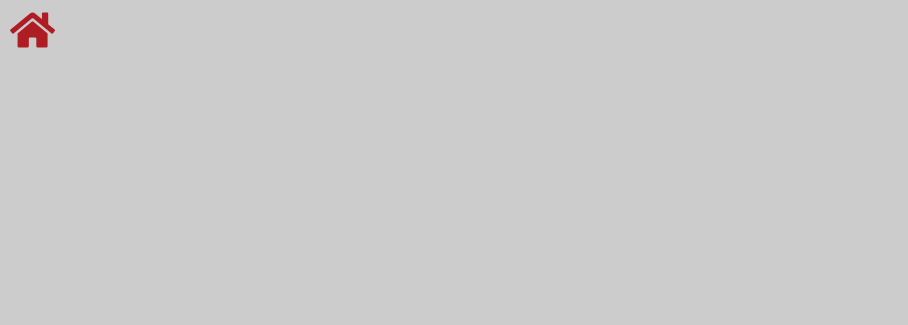
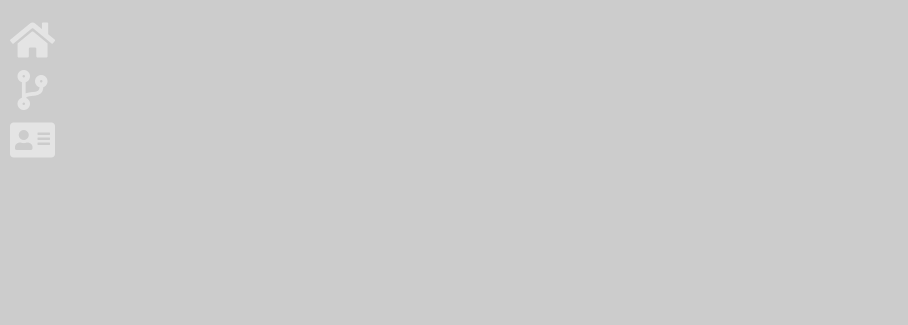
Before and after one commit to benjiJG/benjijg.github.io, a plain HTML site: page index.html in a window 1280 px wide. Shown: the top 325 px of the page, without its empty margins (0-908 px from the left). Drawn offline with nearby package versions, Linux system fonts and the light colour scheme.

Commit message:
added further navigation

```diff
--- a/css/styles.css
+++ b/css/styles.css
@@ -113,11 +113,18 @@ html {
 	opacity: 0.75;
 }
 
-.home-button {
+.navigation {
+	display: flex;
+	flex-direction: column;
+	text-align: center;
+	position: fixed;
+	padding: 10px;
+}
+
+.navigation a {
+	padding-top: 10px;
 	color: #ededed;
 	text-decoration: none;
-	position: fixed;
-	padding: 10px;
 	opacity: 0.75;
 }
 
--- a/index.html
+++ b/index.html
@@ -20,11 +20,14 @@
 
 </head>
 <body>
-	<a href='#home'><i class='fas fa-home fa-2x home-button icon'></i></a>
+	<div class='navigation'>
+		<a href='#home' class='fas fa-home fa-2x icon'></a>
+		<a href='#portfolio' class='fas fa-code-branch fa-2x icon'></a>
+		<a href='#about' class='fas fa-address-card fa-2x icon'></a>
+	</div>
 
 	<div class='pane' id='portfolio'>
 		<div class='intro'>Portfolio</div>
-		<div></div>
 	</div>
 
 	<div class='divider'></div>
```
Also changed, not shown: js/scroll.js (+0 -7 lines).
